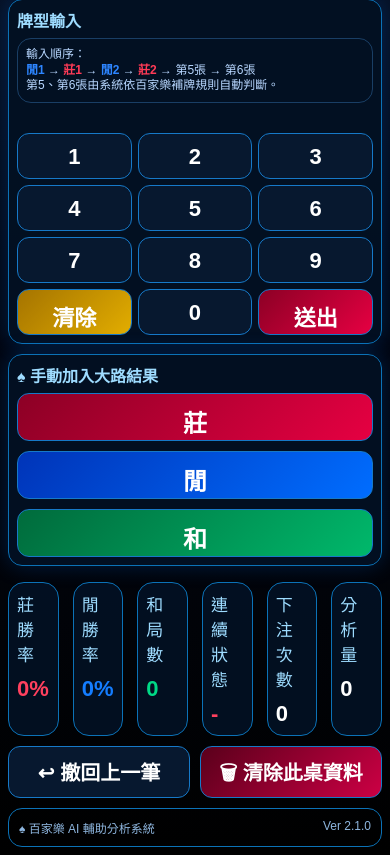
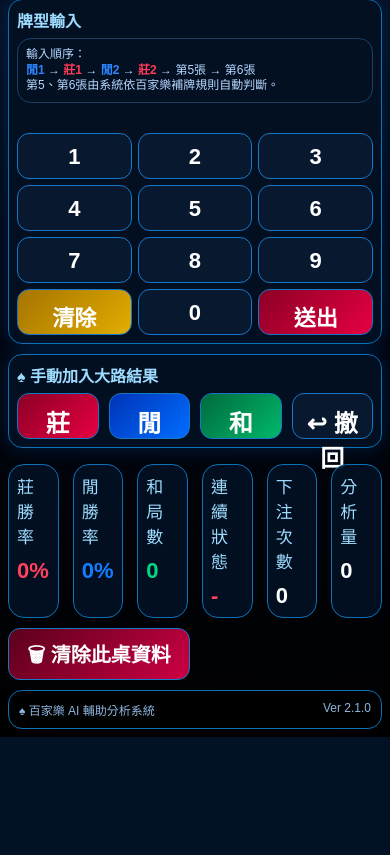
Before and after one commit to hecht19980820/baccarat-online, a Flask app: page / in a window 390 px wide. Shown: the part 751-1606 px from the top of the page. After the commit the page ends 1488 px from the top, so only its background shows below. Run offline with Flask 3, Linux system fonts and the light colour scheme; the visitor is signed in with stand-in values (Sample User, id 1); data comes from the database, SQL or seed files in the repository; data that the repository does not hold is empty.

Commit message:
Update index.html

```diff
--- a/templates/index.html
+++ b/templates/index.html
@@ -151,7 +151,8 @@ select,button{
 .keypad button{height:68px;font-size:28px}
 .manual-buttons{
     display:grid;
-    gap:18px;
+    grid-template-columns:repeat(4,1fr);
+    gap:8px;
 }
 .manual-buttons button{height:50px;font-size:30px}
 .banker{background:linear-gradient(135deg,#8c0025,#e60042)}
@@ -281,7 +282,7 @@ body.force-mobile .rate{
 }
 
 .manual-buttons button{
-    height:48px !important;
+    height:46px !important;
     font-size:24px !important;
 }
 
@@ -482,6 +483,7 @@ body.force-mobile .rate{
                 <button class="banker" onclick="manualAdd('B')">莊</button>
                 <button class="player" onclick="manualAdd('P')">閒</button>
                 <button class="tie" onclick="manualAdd('T')">和</button>
+                <button onclick="undo()">↩ 撤回</button>
             </div>
         </div>
     </div>
@@ -496,7 +498,6 @@ body.force-mobile .rate{
     </div>
 
     <div class="bottom">
-        <button onclick="undo()">↩ 撤回上一筆</button>
         <button class="danger" onclick="clearTable()">🗑 清除此桌資料</button>
     </div>
 
```
